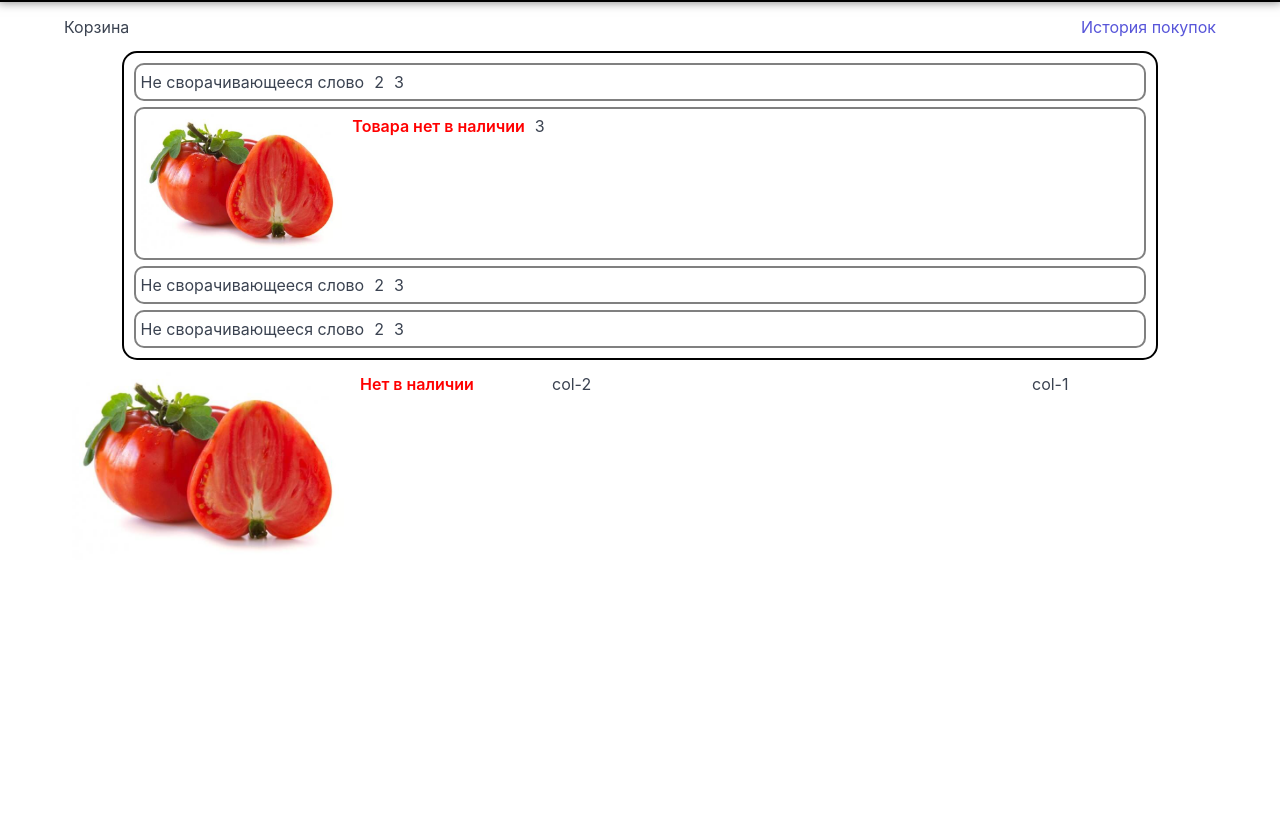
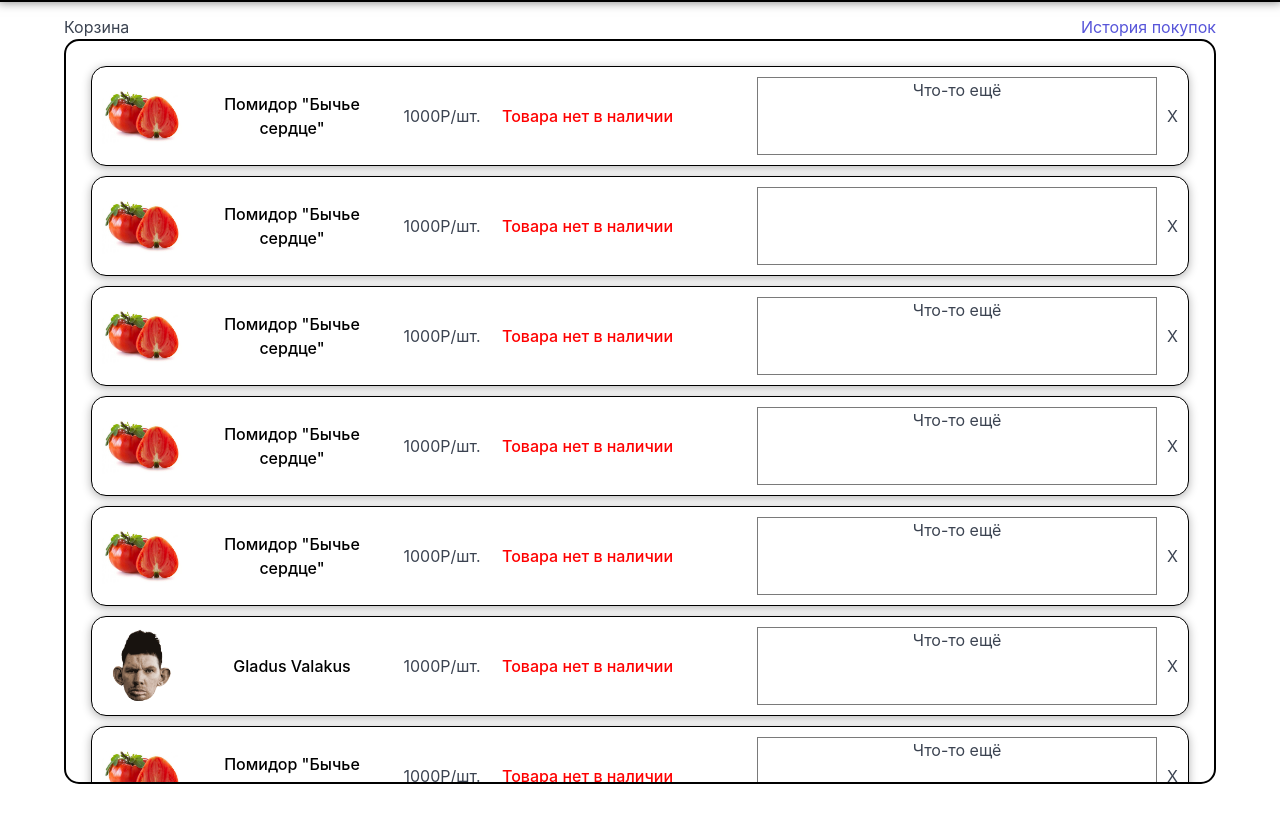
Before and after one commit to BBgitEa/bull-heart-market, a Django app: template project/app/templates/MineMaket/Cart.html in a window 1280 px wide. Shown: the part 44-869 px from the top of the page. Run offline with Django 5.2, Linux system fonts and the light colour scheme; the template is opened without the code that fills it, so the values that code supplies are empty.

Commit message:
Добавил карточки к корзине

```diff
--- a/project/app/css/Cart.css
+++ b/project/app/css/Cart.css
@@ -20,10 +20,78 @@ header
 
 .orderList
 {
-    margin: 1% 5%;
     border: 2px solid black;
     border-radius: 15px;
-    padding: 4px;
+    padding: 25px;
+    height: 70%;
+    overflow: auto;
+
+}
+
+.flexOrderColumn
+{
+    overflow: hidden;
+
+    height: auto;
+    margin: auto 0;
+
+    text-align: center;
+
+    padding: 0 10px;
+}
+
+.flexOrderRow
+{
+    display: flex;
+    height: 100px;
+    border: 1px solid #000;
+    border-radius: 15px;
+    margin: 0 0 10px 0;
+    overflow-x: auto;
+
+    box-shadow: 0 2px 10px rgba(0, 0, 0, 0.3);
+    background: white;
+}
+
+.ProductStateMissing
+{
+    color: red;
+    font-weight: 500;
+    min-width: 100px;
+    margin-right: auto;
+}
+
+.Image
+{
+    min-width: 50px;
+    width: 100px;
+}
+
+.Name
+{
+    font-weight: 500;
+    min-width: 100px;
+    width: 200px;
+    color: rgb(0, 0, 0);
+}
+
+.Price
+{
+    min-width: 60px;
+    width: 100px;
+}
+
+.OrderCard
+{
+    width: 400px;
+    min-width: 150px;
+    border: 1px solid rgba(0, 0, 0, 0.521);
+    height: 80%;
+}
+
+.RemoveButton
+{
+    min-width: 30px;
 }
 
 .headEnd
@@ -31,50 +99,7 @@ header
     text-align: right;
 }
 
-.info
-{
-    text-align: center;
-    color:red;
-    font-weight: 600;
-}
-
-.flexTable
-{
-    margin: 6px;
-    display: flex;
-    border: 2px solid gray;
-    border-radius: 10px;
-}
-
-
-.flexColumn
-{
-    margin: 5px;
-    padding: auto;
-}
-
-.first
-{
-    width: 20%;
-    height: 20%;
-    min-width: 70px;
-    min-height: 70px;
-}
-
-.second
-{
-    min-width: 100px;
-    color: red;
-    font-weight: 600;
-    text-align: center;
-}
-
-.nonStretchy
-{
-    width: auto;
-}
-
-.content img
+.orderList img
 {
     width: 100%;
 }
--- a/project/app/templates/MineMaket/Cart.html
+++ b/project/app/templates/MineMaket/Cart.html
@@ -24,37 +24,63 @@
       <div class="float-left">Корзина</div>
       <div class="float-right"><a href="#">История покупок</a></div>
       <br>
-
       <div class="orderList">
-        <div class="flexTable">
-          <div class="flexColumn nonStretchy">Не сворачивающееся слово</div>
-          <div class="flexColumn">2</div>
-          <div class="flexColumn">3</div>
+        <div class="flexOrderRow">
+          <div class="flexOrderColumn Image"><img src="../../static/bp.jpeg"></div>
+          <div class="flexOrderColumn Name">Помидор "Бычье сердце"</div>
+          <div class="flexOrderColumn Price">1000Р/шт.</div>
+          <div class="flexOrderColumn ProductStateMissing">Товара нет в наличии</div>
+          <div class="flexOrderColumn OrderCard">Что-то ещё</div>
+          <div class="flexOrderColumn RemoveButton">X</div>
         </div>
-        <div class="flexTable">
-          <div class="flexColumn first"><img src="../../static/bp.jpeg"></div>
-          <div class="flexColumn second">Товара нет в наличии</div>
-          <div class="flexColumn">3</div>
+        <div class="flexOrderRow">
+          <div class="flexOrderColumn Image"><img src="../../static/bp.jpeg"></div>
+          <div class="flexOrderColumn Name">Помидор "Бычье сердце"</div>
+          <div class="flexOrderColumn Price">1000Р/шт.</div>
+          <div class="flexOrderColumn ProductStateMissing">Товара нет в наличии</div>
+          <div class="flexOrderColumn OrderCard"></div>
+          <div class="flexOrderColumn Button">X</div>
         </div>
-        <div class="flexTable">
-          <div class="flexColumn nonStretchy">Не сворачивающееся слово</div>
-          <div class="flexColumn">2</div>
-          <div class="flexColumn">3</div>
+        <div class="flexOrderRow">
+          <div class="flexOrderColumn Image"><img src="../../static/bp.jpeg"></div>
+          <div class="flexOrderColumn Name">Помидор "Бычье сердце"</div>
+          <div class="flexOrderColumn Price">1000Р/шт.</div>
+          <div class="flexOrderColumn ProductStateMissing">Товара нет в наличии</div>
+          <div class="flexOrderColumn OrderCard">Что-то ещё</div>
+          <div class="flexOrderColumn Button">X</div>
         </div>
-        <div class="flexTable">
-          <div class="flexColumn nonStretchy">Не сворачивающееся слово</div>
-          <div class="flexColumn">2</div>
-          <div class="flexColumn">3</div>
+        <div class="flexOrderRow">
+          <div class="flexOrderColumn Image"><img src="../../static/bp.jpeg"></div>
+          <div class="flexOrderColumn Name">Помидор "Бычье сердце"</div>
+          <div class="flexOrderColumn Price">1000Р/шт.</div>
+          <div class="flexOrderColumn ProductStateMissing">Товара нет в наличии</div>
+          <div class="flexOrderColumn OrderCard">Что-то ещё</div>
+          <div class="flexOrderColumn Button">X</div>
+        </div>
+        <div class="flexOrderRow">
+          <div class="flexOrderColumn Image"><img src="../../static/bp.jpeg"></div>
+          <div class="flexOrderColumn Name">Помидор "Бычье сердце"</div>
+          <div class="flexOrderColumn Price">1000Р/шт.</div>
+          <div class="flexOrderColumn ProductStateMissing">Товара нет в наличии</div>
+          <div class="flexOrderColumn OrderCard">Что-то ещё</div>
+          <div class="flexOrderColumn Button">X</div>
+        </div>
+        <div class="flexOrderRow">
+          <div class="flexOrderColumn Image"><img src="../../static/worshipIt.jpg"></div>
+          <div class="flexOrderColumn Name">Gladus Valakus</div>
+          <div class="flexOrderColumn Price">1000Р/шт.</div>
+          <div class="flexOrderColumn ProductStateMissing">Товара нет в наличии</div>
+          <div class="flexOrderColumn OrderCard">Что-то ещё</div>
+          <div class="flexOrderColumn Button">X</div>
+        </div>
+        <div class="flexOrderRow">
+          <div class="flexOrderColumn Image"><img src="../../static/bp.jpeg"></div>
+          <div class="flexOrderColumn Name">Помидор "Бычье сердце"</div>
+          <div class="flexOrderColumn Price">1000Р/шт.</div>
+          <div class="flexOrderColumn ProductStateMissing">Товара нет в наличии</div>
+          <div class="flexOrderColumn OrderCard">Что-то ещё</div>
+          <div class="flexOrderColumn Button">X</div>
         </div>
       </div>
-
-
-      <div class="container">
-        <div class="columns">
-          <div class="column col-3"><img src="../../static/bp.jpeg"></div>
-          <div class="column col-2"><span class="info">Нет в наличии</span></div>
-          <div class="column col-5">col-2</div>
-          <div class="column col-1">col-1</div>
-        </div>
-      </div>
+    </div>
 </body>
```
Also changed, not shown: project/app/static/worshipIt.jpg (added).
